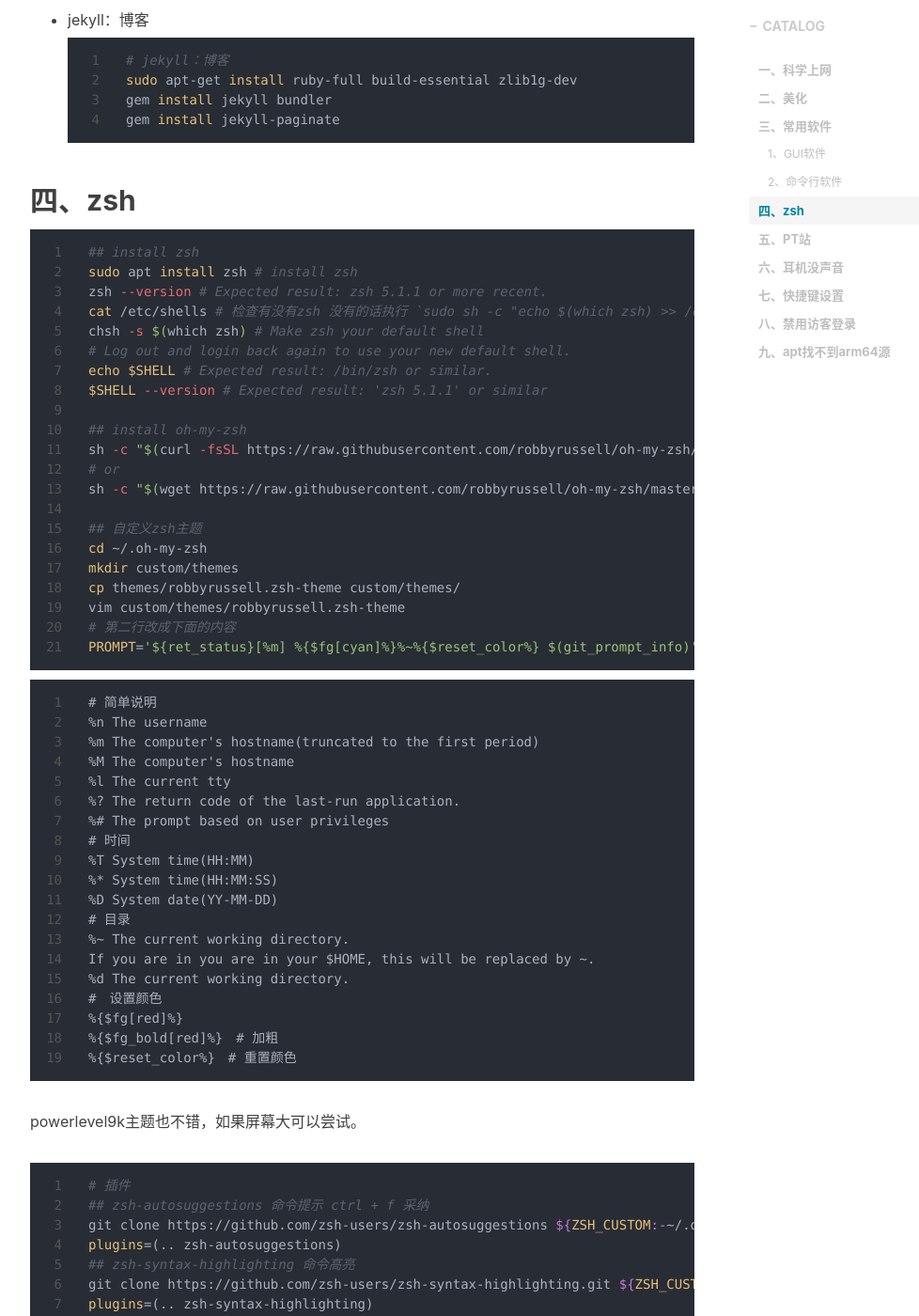
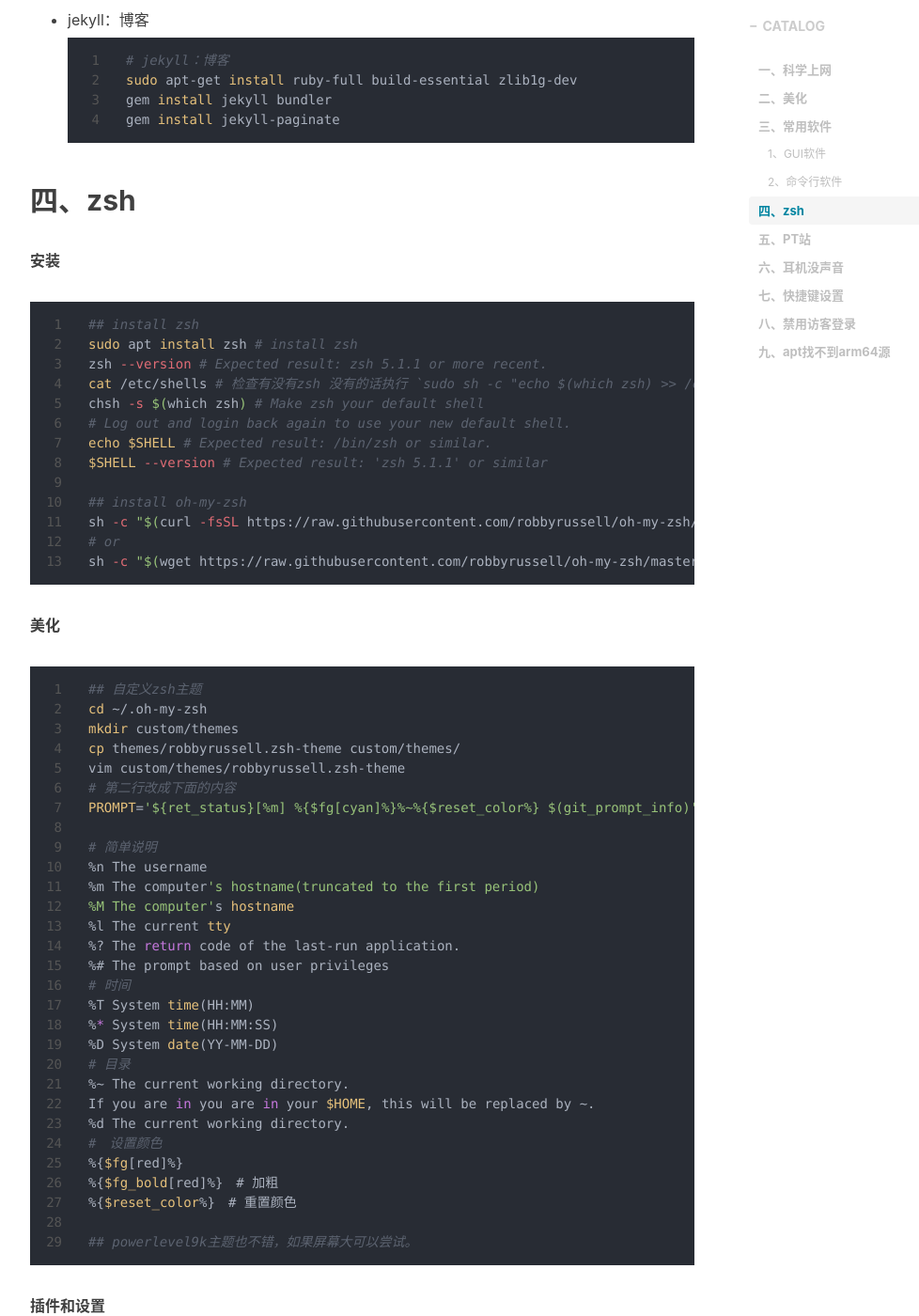
Before and after one commit to tianws/tianws.github.io, a Jekyll site: the page built from _posts/2019-04-03-software-ubuntu.markdown, in a window 1280 px wide and 1400 px high, scrolled down 2836 px. Shown: the whole window at 94% size, without its empty margins (233-1211 px from the left). Built offline with Jekyll 4.4.1, drawn with Linux system fonts in a browser that asks for light colours; nearby versions of some CDN libraries; comment, search, counter and statistics services are not loaded.

Commit message:
修改博文

````diff
--- a/_posts/2019-04-03-software-ubuntu.markdown
+++ b/_posts/2019-04-03-software-ubuntu.markdown
@@ -129,6 +129,8 @@ bash、tmux、vim、range等美化见[config](https://github.com/tianws/config)
 
 ## 四、zsh
 
+**安装**
+
 ```bash
 ## install zsh
 sudo apt install zsh # install zsh
@@ -143,7 +145,11 @@ $SHELL --version # Expected result: 'zsh 5.1.1' or similar
 sh -c "$(curl -fsSL https://raw.githubusercontent.com/robbyrussell/oh-my-zsh/master/tools/install.sh)"
 # or
 sh -c "$(wget https://raw.githubusercontent.com/robbyrussell/oh-my-zsh/master/tools/install.sh -O -)"
+```
 
+**美化**
+
+```bash
 ## 自定义zsh主题
 cd ~/.oh-my-zsh
 mkdir custom/themes
@@ -151,9 +157,7 @@ cp themes/robbyrussell.zsh-theme custom/themes/
 vim custom/themes/robbyrussell.zsh-theme
 # 第二行改成下面的内容
 PROMPT='${ret_status}[%m] %{$fg[cyan]%}%~%{$reset_color%} $(git_prompt_info)'
-```
 
-```
 # 简单说明
 %n The username
 %m The computer's hostname(truncated to the first period)
@@ -173,9 +177,11 @@ If you are in you are in your $HOME, this will be replaced by ~.
 %{$fg[red]%}
 %{$fg_bold[red]%}　# 加粗
 %{$reset_color%}　# 重置颜色
+
+## powerlevel9k主题也不错，如果屏幕大可以尝试。
 ```
 
-powerlevel9k主题也不错，如果屏幕大可以尝试。
+**插件和设置**
 
 ```bash
 # 插件
--- a/_posts/2019-04-11-nvidia-docker-usage.markdown
+++ b/_posts/2019-04-11-nvidia-docker-usage.markdown
@@ -15,7 +15,7 @@ tags:
 
 ## 一、Install
 
-[docker CE的安装](<https://tianws.github.io/skill/2019/04/09/docker/>)和[nvidia-docker的安装](<https://tianws.github.io/skill/2019/04/10/nvidia-docker/>)见前述博文。
+`Docker CE`和`Nvidia-Docker`的详细安装步骤见[前述博文](<https://tianws.github.io/skill/2019/04/09/docker/>)。
 
 如果程序要在Ubuntu 16.04 x86_64系统运行，可按下列步骤安装。
 
````
